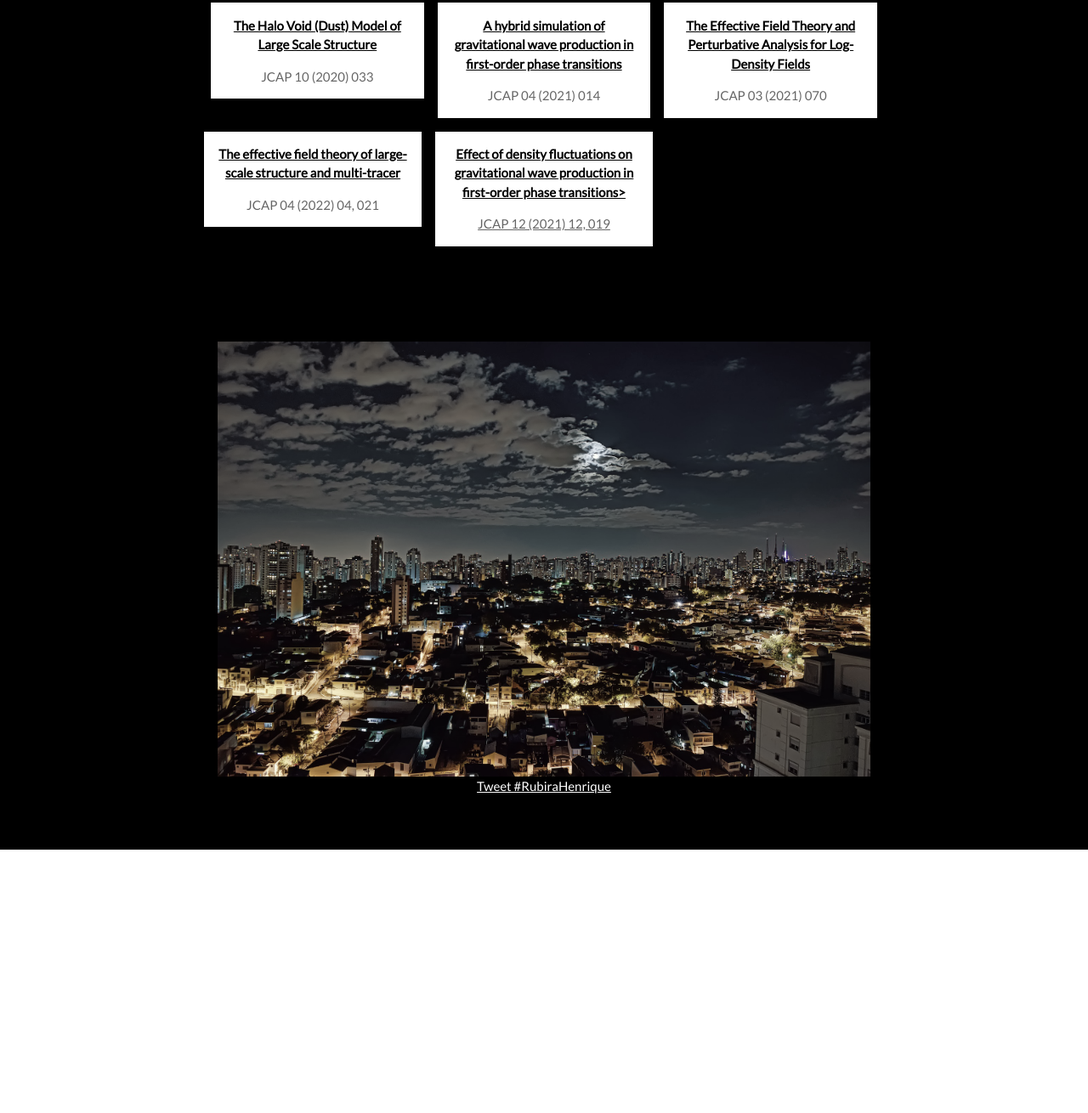
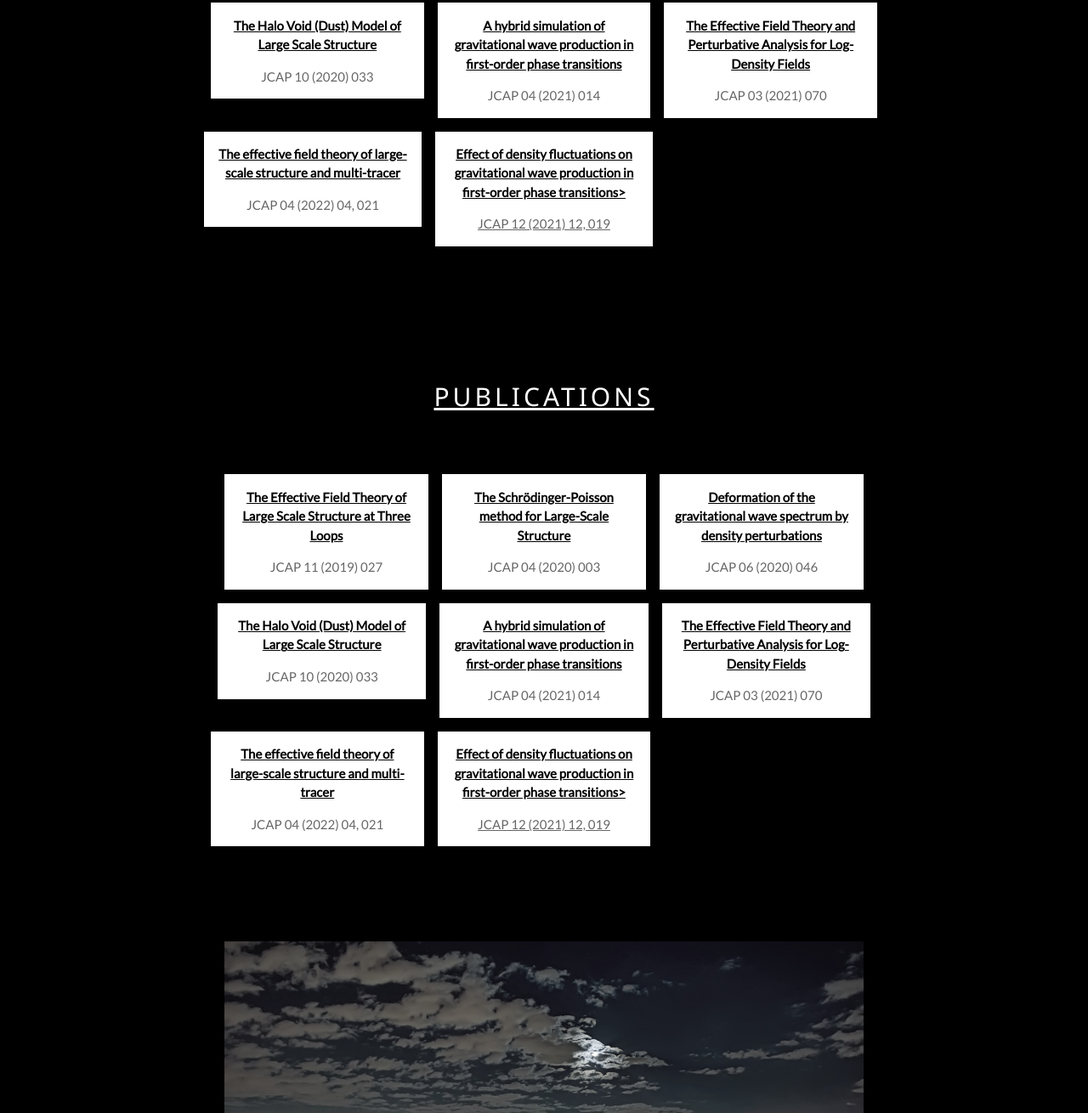
Before and after one commit to henriquerubira/henriquerubira.github.io, a plain HTML site: page index.html in a window 1280 px wide. Shown: the part 1986-3296 px from the top of the page at 85% size. Before the commit the page ends 2986 px from the top, so only its background shows below. Drawn offline with nearby package versions, Linux system fonts and the light colour scheme.

Commit message:
new update

```diff
--- a/index.html
+++ b/index.html
@@ -216,6 +216,98 @@ body {font-family: "Lato", sans-serif}
     </div>
   </div>
 
+
+
+  <!-- Publications -->
+  <div class="w3-black" id="publications">
+    <div class="w3-container w3-content w3-padding-64" style="max-width:800px">
+     <h2 class="w3-wide w3-center"> PUBLICATIONS</h2>
+       <p class="w3-opacity w3-center"><i></i></p><br>
+
+
+      <div class="w3-row-padding w3-padding-32" style="margin:0 -16px">
+        <div class="w3-third w3-margin-bottom">
+          <div class="w3-container w3-white">
+           <p><b><a href="https://arxiv.org/abs/1906.00997">The Effective Field Theory of Large Scale Structure at Three Loops</a> </b></p>
+            <p class="w3-opacity">    JCAP 11 (2019) 027</p>
+<!--            <p>Praesent tincidunt sed tellus ut rutrum sed vitae justo.</p> -->
+<!--            <button class="w3-button w3-black w3-margin-bottom" onclick="window.location.href = 'https://ide.geeksforgeeks.org';">Cool Video</button> -->
+          </div>
+        </div>
+
+        <div class="w3-third w3-margin-bottom">
+          <div class="w3-container w3-white">
+           <p><b><a href="https://arxiv.org/abs/1911.04505">The Schrödinger-Poisson method for Large-Scale Structure</a> </b></p>
+            <p class="w3-opacity">  JCAP 04 (2020) 003</p>
+<!--            <p>Praesent tincidunt sed tellus ut rutrum sed vitae justo.</p> -->
+<!--            <button class="w3-button w3-black w3-margin-bottom" onclick="window.location.href = 'https://ide.geeksforgeeks.org';">Cool Video</button> -->
+          </div>
+        </div>
+
+
+        <div class="w3-third w3-margin-bottom">
+          <div class="w3-container w3-white">
+           <p><b><a href="https://arxiv.org/abs/2002.11083">Deformation of the gravitational wave spectrum by density perturbations</a> </b></p>
+            <p class="w3-opacity">       JCAP 06 (2020) 046 </p>
+<!--            <p>Praesent tincidunt sed tellus ut rutrum sed vitae justo.</p> -->
+<!--            <button class="w3-button w3-black w3-margin-bottom" onclick="window.location.href = 'https://ide.geeksforgeeks.org';">Cool Video</button> -->
+          </div>
+        </div>
+
+      <div class="w3-row-padding w3-padding-32" style="margin:0 -16px">
+        <div class="w3-third w3-margin-bottom">
+          <div class="w3-container w3-white">
+           <p><b><a href=https://arxiv.org/abs/2003.06411>The Halo Void (Dust) Model of Large Scale Structure</a> </b></p>
+            <p class="w3-opacity">    JCAP 10 (2020) 033 </p>
+<!--            <p>Praesent tincidunt sed tellus ut rutrum sed vitae justo.</p> -->
+<!--            <button class="w3-button w3-black w3-margin-bottom" onclick="window.location.href = 'https://ide.geeksforgeeks.org';">Cool Video</button> -->
+          </div>
+        </div>
+
+        <div class="w3-third w3-margin-bottom">
+          <div class="w3-container w3-white">
+           <p><b><a href="https://arxiv.org/abs/2010.00971">A hybrid simulation of gravitational wave production in first-order phase transitions</a> </b></p>
+            <p class="w3-opacity">       JCAP 04 (2021) 014     </p>
+<!--            <p>Praesent tincidunt sed tellus ut rutrum sed vitae justo.</p> -->
+<!--            <button class="w3-button w3-black w3-margin-bottom" onclick="window.location.href = 'https://ide.geeksforgeeks.org';">Cool Video</button> -->
+          </div>
+        </div>
+
+        <div class="w3-third w3-margin-bottom">
+          <div class="w3-container w3-white">
+           <p><b><a href="https://arxiv.org/abs/2011.12280">The Effective Field Theory and Perturbative Analysis for Log-Density Fields</a> </b></p>
+            <p class="w3-opacity">      JCAP 03 (2021) 070      </p>
+<!--            <p>Praesent tincidunt sed tellus ut rutrum sed vitae justo.</p> -->
+<!--            <button class="w3-button w3-black w3-margin-bottom" onclick="window.location.href = 'https://ide.geeksforgeeks.org';">Cool Video</button> -->
+          </div>
+        </div>
+
+
+
+      <div class="w3-row-padding w3-padding-32" style="margin:0 -16px">
+        <div class="w3-third w3-margin-bottom">
+          <div class="w3-container w3-white">
+           <p><b><a href="https://arxiv.org/abs/2108.11363">The effective field theory of large-scale structure and multi-tracer</a> </b></p>
+            <p class="w3-opacity">        JCAP 04 (2022) 04, 021 </p>
+<!--            <p>Praesent tincidunt sed tellus ut rutrum sed vitae justo.</p> -->
+<!--            <button class="w3-button w3-black w3-margin-bottom" onclick="window.location.href = 'https://ide.geeksforgeeks.org';">Cool Video</button> -->
+          </div>
+        </div>
+
+        <div class="w3-third w3-margin-bottom">
+          <div class="w3-container w3-white">
+           <p><b><a href="https://arxiv.org/abs/2108.11947">Effect of density fluctuations on gravitational wave production in first-order phase transitions> </b></p>
+            <p class="w3-opacity">    JCAP 12 (2021) 12, 019</p>
+<!--            <p>Praesent tincidunt sed tellus ut rutrum sed vitae justo.</p> -->
+<!--            <button class="w3-button w3-black w3-margin-bottom" onclick="window.location.href = 'https://ide.geeksforgeeks.org';">Cool Video</button> -->
+          </div>
+        </div>
+
+
+
+    </div>
+  </div>
+
   <!-- Ticket Modal -->
   <div id="ticketModal" class="w3-modal">
     <div class="w3-modal-content w3-animate-top w3-card-4">
```
